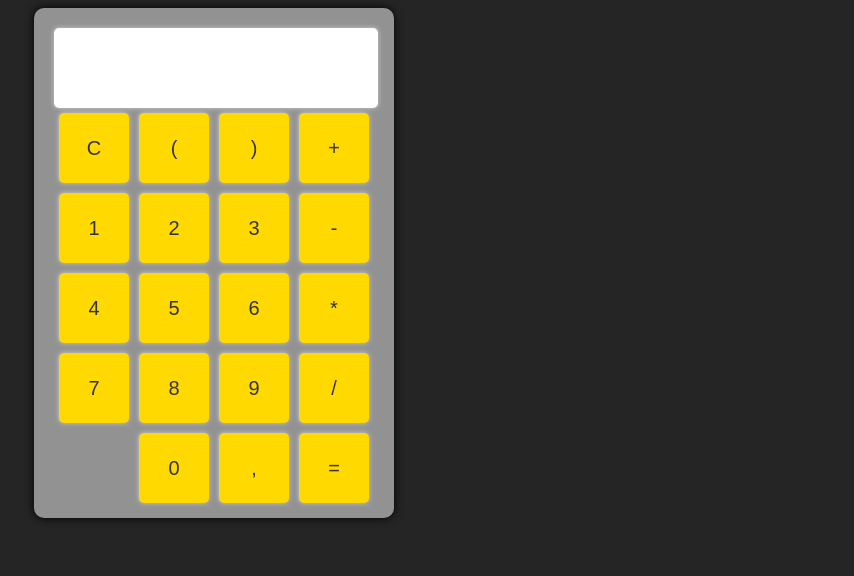
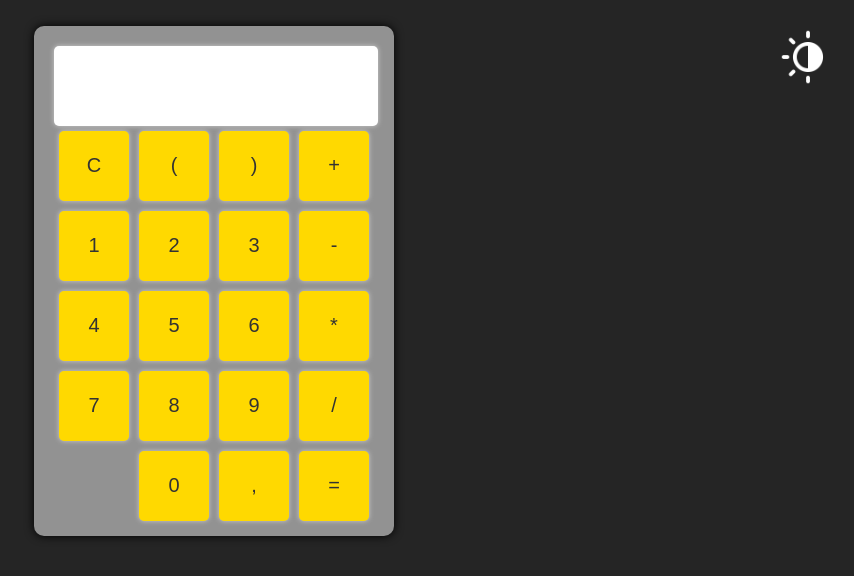
Before and after one commit to fsousac/web-calculator, a plain HTML site: page calculator.html in a window 1280 px wide. Shown: the whole page, without its empty margins (426-1280 px from the left). Drawn offline with Linux system fonts and the light colour scheme.

Commit message:
add change of themes

```diff
--- a/calculator.html
+++ b/calculator.html
@@ -8,7 +8,9 @@
     <link rel="stylesheet" href="style.css">
 
 </head>
-<body>
+<body class="body">
+    <script src="script.js"></script>
+    <button id="theme-switch" onclick="switch_theme()"><img src="icon/theme_icon.png" id="img-theme" class="inv"></button>
          <div id="calculator">
             <input type="text" id="display" disabled>
             <br>
--- /dev/null
+++ b/script.js
@@ -0,0 +1,16 @@
+const themeSwitch = document.getElementById("theme-switch");
+let currentTheme = "dark-theme";
+
+function switch_theme() {
+    if (currentTheme === "light-theme") {
+        document.body.classList.remove("light-theme");
+        document.body.classList.add("dark-theme");
+        document.getElementById("img-theme").classList.add("inv");
+        currentTheme = "dark-theme";
+    } else {
+        document.body.classList.remove("dark-theme");
+        document.body.classList.add("light-theme");
+        document.getElementById("img-theme").classList.remove("inv");
+        currentTheme = "light-theme";
+    }
+};
--- a/style.css
+++ b/style.css
@@ -1,5 +1,6 @@
 body{
     background-color: #252525;
+    margin-top: 2%;
 }
 #calculator {
     width: 320px;
@@ -12,6 +13,33 @@ body{
     box-shadow: 0px 0px 10px rgb(0, 0, 0);
   }
 
+  #img-theme{
+    width: 60px;
+    height: 60px;
+
+  }
+  #theme-switch{
+    text-align: right;
+    margin-left: 93%;
+    width: 60px;
+    height: 60px;
+    position: absolute;
+    background-color: transparent ;
+    border: none;
+    border-radius: 50%;
+  }
+  .light-theme {
+    background-color: #e2e2e2;
+    color: #252525;
+}
+.inv{
+    filter: invert();
+}
+
+.dark-theme {
+    background-color: #252525;
+    color: #e2e2e2;
+}
   #display {
     width: 95%;
     height: 60px;
```
Also changed, not shown: icon/theme_icon.png (added).
